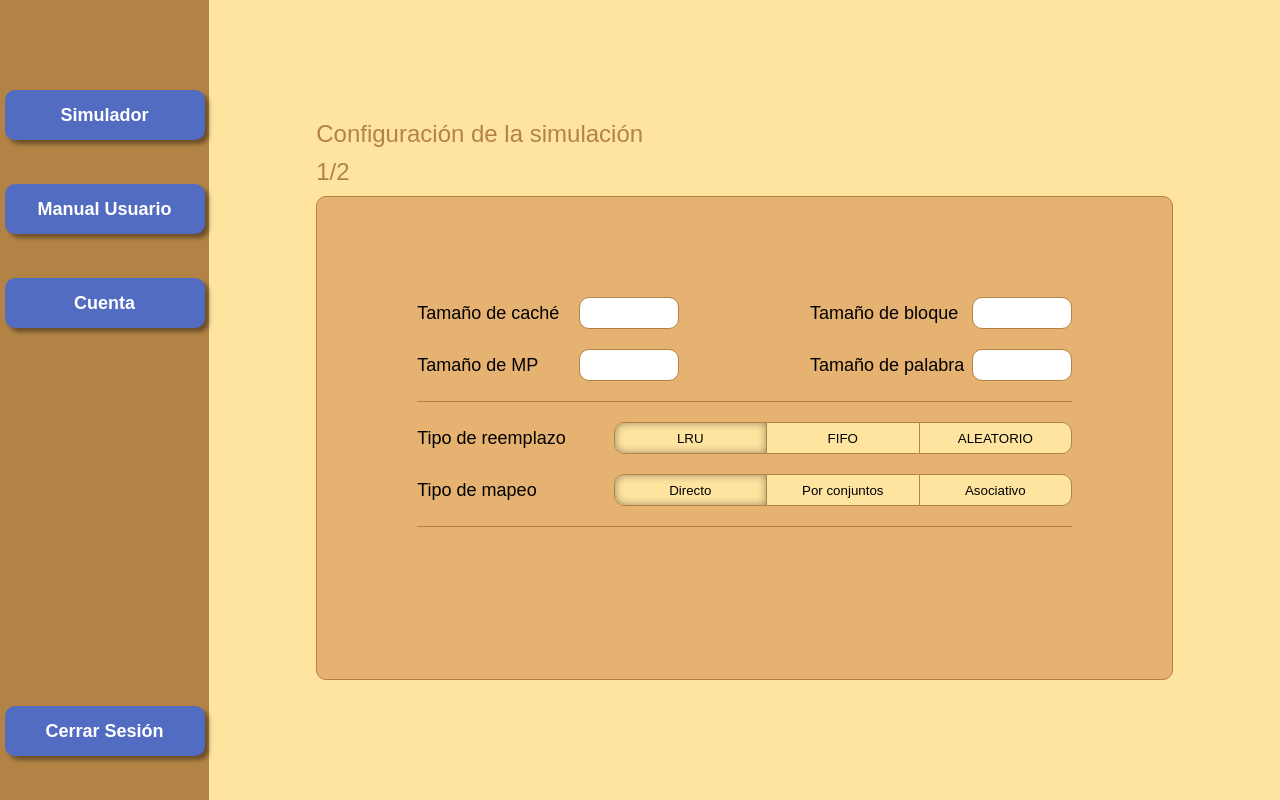
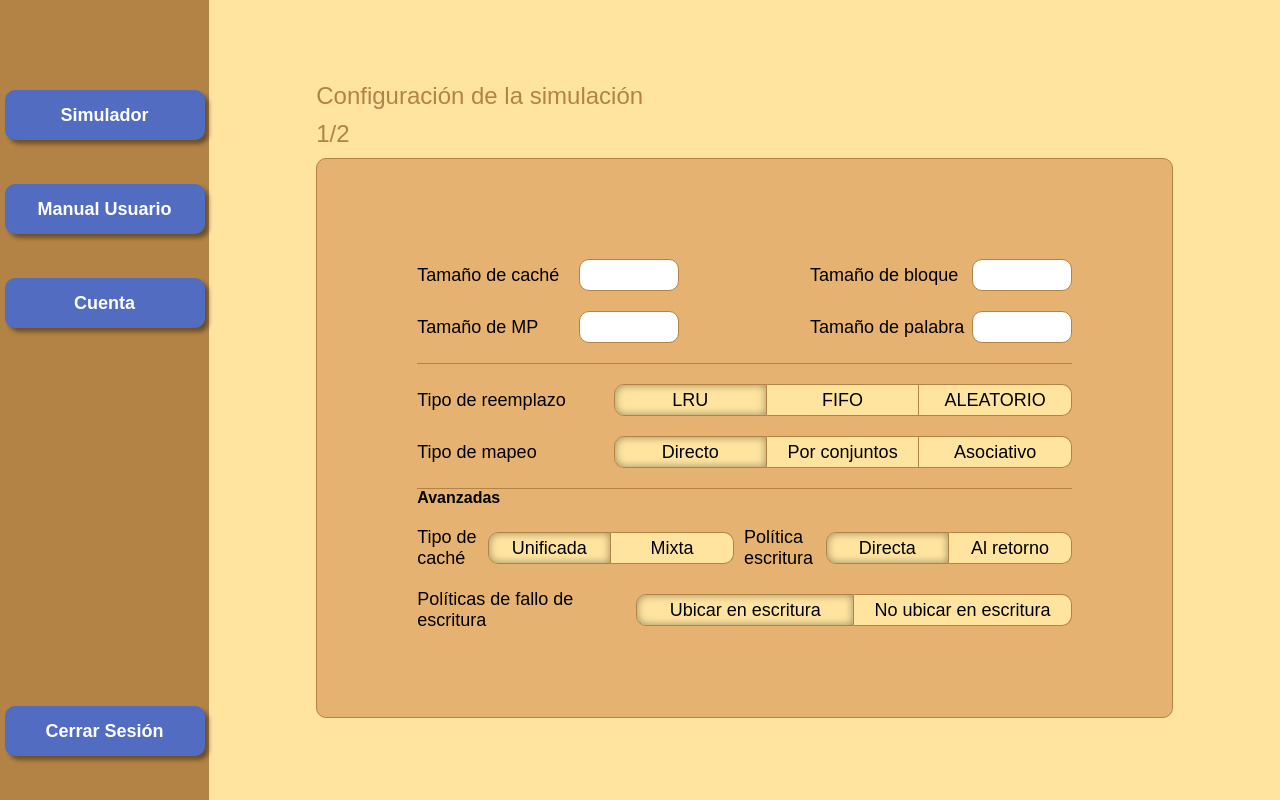
Before and after one commit to eloy98g/cache-simulator, a React app: page /dashboard in a window 1280 px wide. Both pictures are taken after a click on the button "Simulador". Built offline with nearby package versions, Linux system fonts and the light colour scheme.

Commit message:
all options added to simulator input

```diff
--- a/src/components/SimulatorInput.jsx
+++ b/src/components/SimulatorInput.jsx
@@ -28,16 +28,43 @@ const SimulatorInput = () => {
             <input type="text" className="sim-input" />
           </div>
         </div>
-        <div className="sim-separator" style={{marginBottom: '20px'}} />
+        <div className="sim-separator" style={{ marginBottom: '20px' }} />
         <div className="content-row">
           <p className="sim-title">Tipo de reemplazo</p>
-          <ItemSelection name="reemplazo" items={['LRU', 'FIFO', 'ALEATORIO']} />
+          <ItemSelection
+            name="reemplazo"
+            items={['LRU', 'FIFO', 'ALEATORIO']}
+          />
         </div>
-        <div className="content-row" style={{marginTop: '20px'}}>
+        <div className="content-row" style={{ marginTop: '20px' }}>
           <p className="sim-title">Tipo de mapeo</p>
-          <ItemSelection name="mapeo" items={['Directo', 'Por conjuntos', 'Asociativo']} />
+          <ItemSelection
+            name="mapeo"
+            items={['Directo', 'Por conjuntos', 'Asociativo']}
+          />
         </div>
-        <div className="sim-separator" style={{marginTop: '20px'}} />
+        <div className="sim-separator" style={{ marginTop: '20px' }} />
+        <b style={{ marginTop: '20px' }}>Avanzadas</b>
+        <div style={{ marginTop: '20px' }} className="content-row">
+          <p className="sim-title" style={{ marginRight: '10px' }}>
+            Tipo de caché
+          </p>
+          <ItemSelection name="tipo" items={['Unificada', 'Mixta']} />
+          <p
+            className="sim-title"
+            style={{ marginRight: '10px', marginLeft: '10px' }}
+          >
+            Política escritura
+          </p>
+          <ItemSelection name="politica" items={['Directa', 'Al retorno']} />
+        </div>
+        <div style={{ marginTop: '20px' }} className="content-row">
+          <p className="sim-title">Políticas de fallo de escritura</p>
+          <ItemSelection
+            name="fallo"
+            items={['Ubicar en escritura', 'No ubicar en escritura']}
+          />
+        </div>
       </div>
     </div>
   );
--- a/src/styles/components/ItemSelection.scss
+++ b/src/styles/components/ItemSelection.scss
@@ -20,6 +20,7 @@
   background-color: $primary-lighten;
   cursor: pointer;
   outline: none;
+  font-size: 18px;
 }
 
 .selected {
@@ -35,8 +36,8 @@
   border-left: none;
 }
 
-.container .item:nth-last-child(2n) {
-  border-right: none;
+.container .item:nth-child(3n) {
+  border-left: none;
 }
 
 .container .item:nth-last-child(1) {
```
